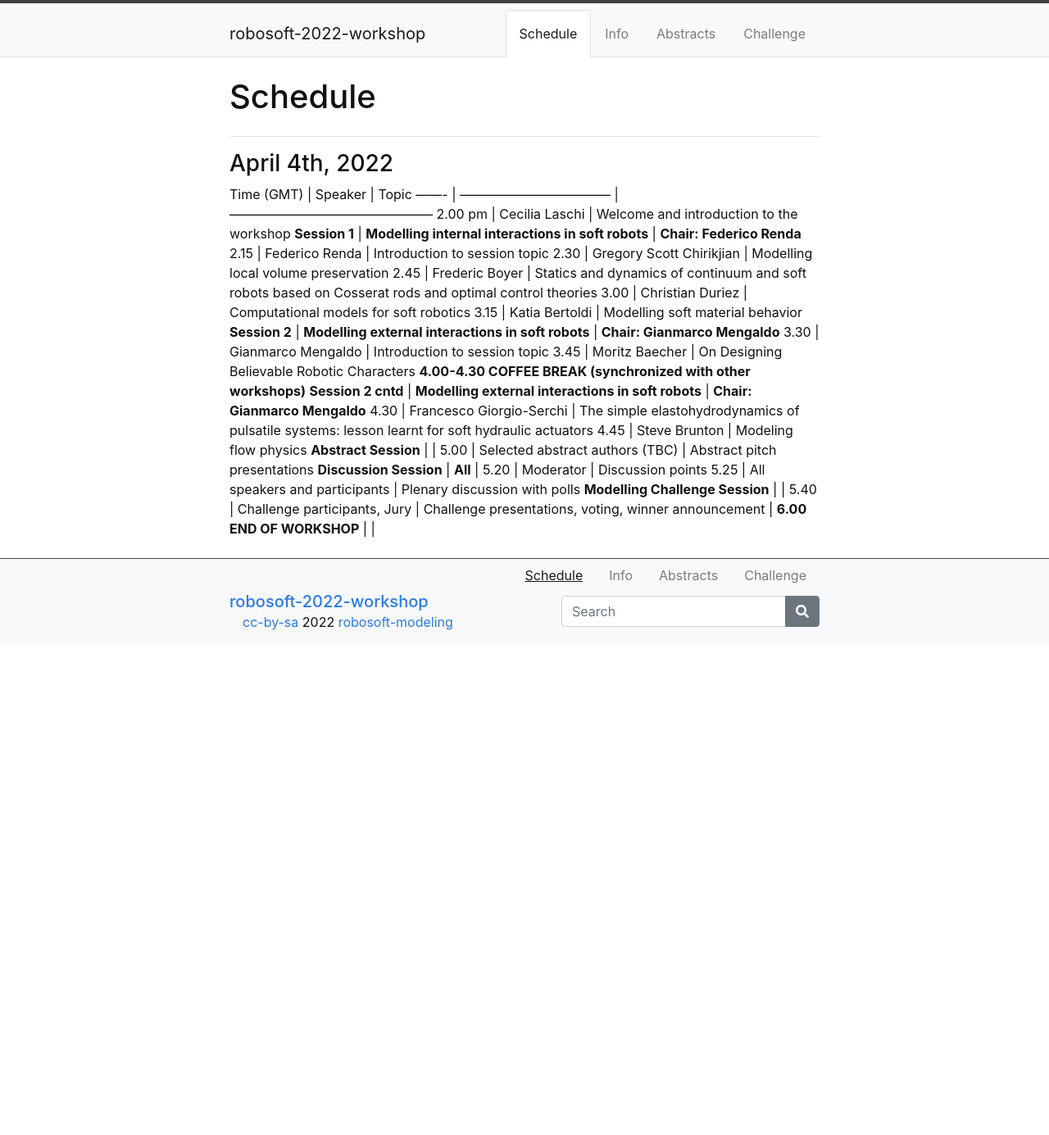
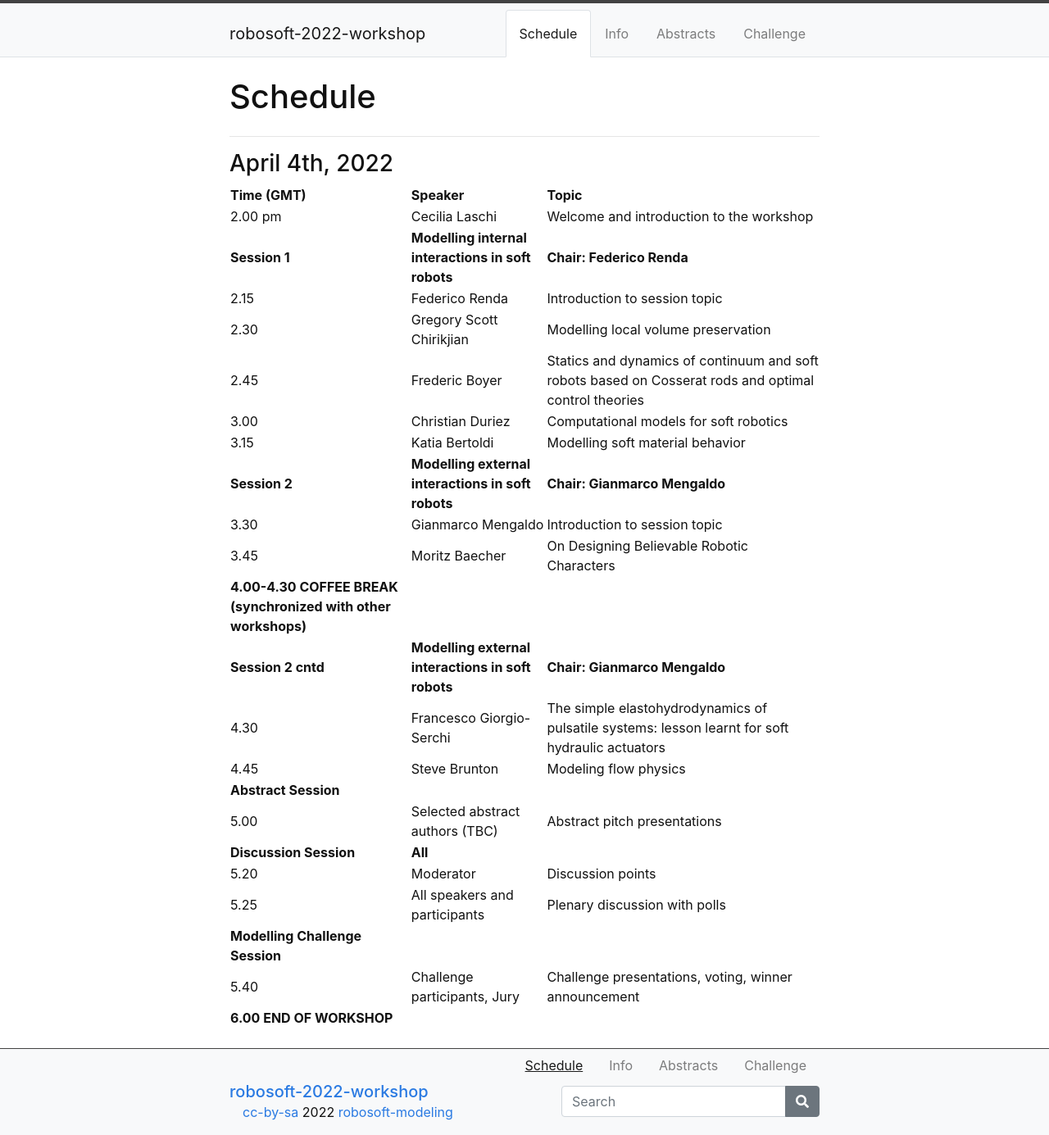
Before and after one commit to robosoft-modeling/robosoft-2022-workshop, a Jekyll site: the page built from content/1-schedule.md, in a window 1280 px wide. Shown: the whole page at 82% size. Built offline with Jekyll 4.4.1, drawn with Linux system fonts in a browser that asks for light colours; before the commit the page ends 900 px from its top, so only the background shows below that.

```diff
--- a/content/1-schedule.md
+++ b/content/1-schedule.md
@@ -20,7 +20,7 @@ Time (GMT) | Speaker | Topic
 **Session 2** | **Modelling external interactions in soft robots** | **Chair: Gianmarco Mengaldo**
 3.30    | Gianmarco Mengaldo                  | Introduction to session topic
 3.45    | Moritz Baecher                      | On Designing Believable Robotic Characters
-**4.00-4.30 COFFEE BREAK (synchronized with other workshops)**
+**4.00-4.30 COFFEE BREAK (synchronized with other workshops)** | |
 **Session 2 cntd** | **Modelling external interactions in soft robots** | **Chair: Gianmarco Mengaldo**
 4.30    | Francesco Giorgio-Serchi            | The simple elastohydrodynamics of pulsatile systems: lesson learnt for soft hydraulic actuators
 4.45    | Steve Brunton                       | Modeling flow physics
```
